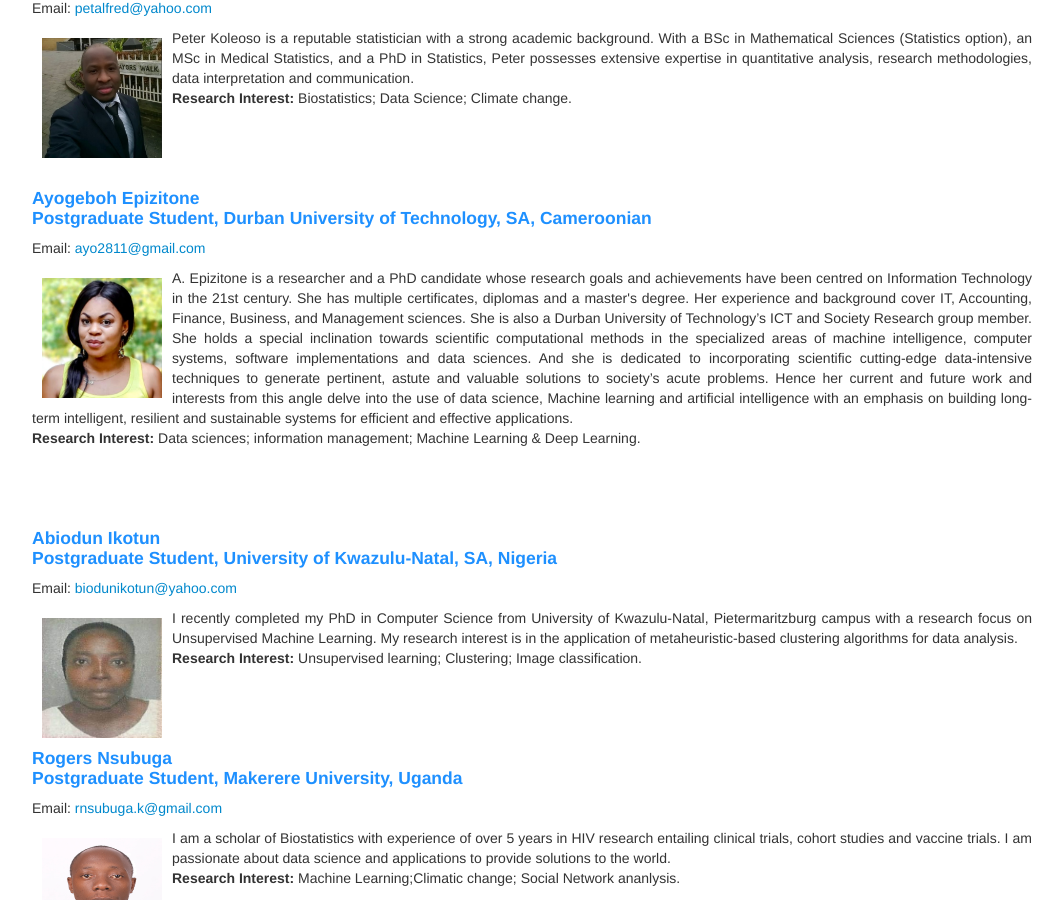
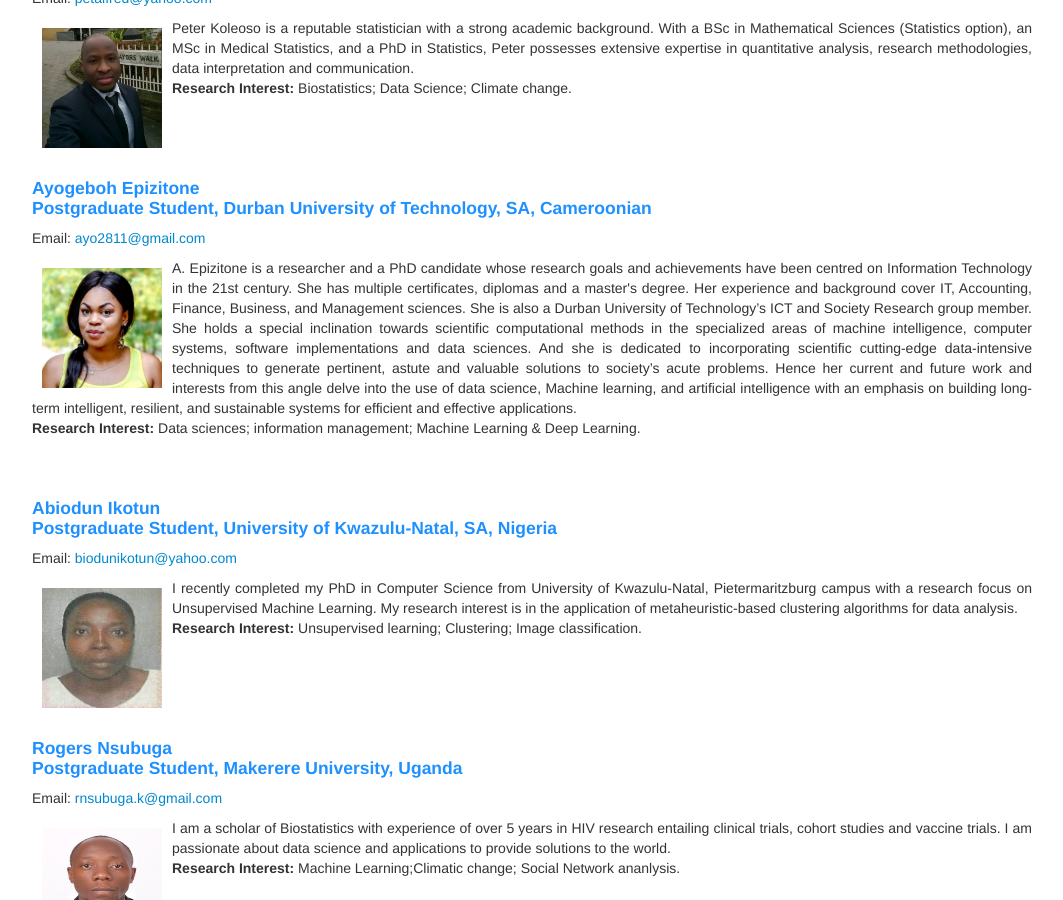
Before and after one commit to ccfscourseukzn/ccfscourseukzn.github.io, a Jekyll site: the page built from pages/participant.md, in a window 1280 px wide and 900 px high, scrolled down 4654 px. Shown: the whole window, without its empty margins (108-1171 px from the left). Built offline with Jekyll 4.4.1, drawn with Linux system fonts in a browser that asks for light colours.

Commit message:
Update participant.md

```diff
--- a/pages/participant.md
+++ b/pages/participant.md
@@ -29,7 +29,6 @@ Email: <a href="mailto:damilarebabatunde21@gmail.com">damilarebabatunde21@gmail.
 <p align="justify"> <img src="../figures/Damilare.png" alt="Damilare" style="float:left; width:120px; height:120px; padding: 10px;">
   <span style="vertical-align:bottom"> As a dedicated PhD student, Damilare delves into the fascinating realms of molecular modelling. With a passion for scientific inquiry and a commitment to unravelling complex phenomena, Damilare aims to contribute to the advancement of knowledge in drug discovery and energy production through rigorous research and analytical thinking.  </span> <br>
  <b>Research Interest:</b> Computational Chemistry; Energy Production; Protein-Ligand Interactions. </p> <br>
-
 <br>
 <br>
 <h4 style="color:DodgerBlue;"> Enoch Sakyi-Yeboah <br> Lecturer, University of Ghana, Ghana </h4>
@@ -137,14 +136,14 @@ Email: <a href="mailto:petalfred@yahoo.com"> petalfred@yahoo.com </a> <br>
 <br>
 <h4 style="color:DodgerBlue;">  Ayogeboh Epizitone <br> Postgraduate Student, Durban University of Technology, SA, Cameroonian </h4>
 Email: <a href="mailto:ayo2811@gmail.com"> ayo2811@gmail.com </a> <br>
-<p align="justify"> <img src="../figures/Ayogeboh.jpg" alt="Ayogeboh" style="float:left; width:120px; height:120px; padding: 10px;">   <span style="vertical-align:bottom"> A. Epizitone is a researcher and a PhD candidate whose research goals and achievements have been centred on Information Technology in the 21st century. She has multiple certificates, diplomas and a master's degree. Her experience and background cover IT, Accounting, Finance, Business, and Management sciences. She is also a Durban University of Technology’s ICT and Society Research group member. She holds a special inclination towards scientific computational methods in the specialized areas of machine intelligence, computer systems, software implementations and data sciences. And she is dedicated to incorporating scientific cutting-edge data-intensive techniques to generate pertinent, astute and valuable solutions to society’s acute problems. Hence her current and future work and interests from this angle delve into the use of data science, Machine learning and artificial intelligence with an emphasis on building long-term intelligent, resilient and sustainable systems for efficient and effective applications.  </span> <br>
+<p align="justify"> <img src="../figures/Ayogeboh.jpg" alt="Ayogeboh" style="float:left; width:120px; height:120px; padding: 10px;">   <span style="vertical-align:bottom"> A. Epizitone is a researcher and a PhD candidate whose research goals and achievements have been centred on Information Technology in the 21st century. She has multiple certificates, diplomas and a master's degree. Her experience and background cover IT, Accounting, Finance, Business, and Management sciences. She is also a Durban University of Technology’s ICT and Society Research group member. She holds a special inclination towards scientific computational methods in the specialized areas of machine intelligence, computer systems, software implementations and data sciences. And she is dedicated to incorporating scientific cutting-edge data-intensive techniques to generate pertinent, astute and valuable solutions to society’s acute problems. Hence her current and future work and interests from this angle delve into the use of data science, Machine learning, and artificial intelligence with an emphasis on building long-term intelligent, resilient, and sustainable systems for efficient and effective applications.  </span> <br>
  <b>Research Interest:</b> Data sciences; information management; Machine Learning & Deep Learning. </p> <br>
-<br>
 <br>
 <h4 style="color:DodgerBlue;"> Abiodun Ikotun <br> Postgraduate Student, University of Kwazulu-Natal, SA, Nigeria </h4>
 Email: <a href="mailto:biodunikotun@yahoo.com"> biodunikotun@yahoo.com </a> <br>
 <p align="justify"> <img src="../figures/Abiodun.jpg" alt="Abiodun" style="float:left; width:120px; height:120px; padding: 10px;">   <span style="vertical-align:bottom"> I recently completed my PhD in Computer Science from University of Kwazulu-Natal, Pietermaritzburg campus with a research focus on Unsupervised Machine Learning. My research interest is in the application of metaheuristic-based clustering algorithms for data analysis.  </span> <br>
  <b>Research Interest:</b> Unsupervised learning; Clustering; Image classification. </p> <br>
+<br>
 <br>
 <br>
 <h4 style="color:DodgerBlue;"> Rogers Nsubuga <br> Postgraduate Student, Makerere University, Uganda </h4>
@@ -153,6 +152,7 @@ Email: <a href="mailto:rnsubuga.k@gmail.com"> rnsubuga.k@gmail.com </a> <br>
  <b>Research Interest:</b> Machine Learning;Climatic change; Social Network ananlysis. </p> <br>
 <br>
 <br>
+<br>
 <h4 style="color:DodgerBlue;"> Olufemi Adedokun <br> Research Fellow, University of Ibadan Research Foundation Ajibode, Ibadan, Nigeria </h4>
 Email: <a href="mailto:adedokunolufemi@gmail.com"> adedokunolufemi@gmail.com </a> <br>
 <p align="justify"> <img src="../figures/Olufemi.jpg" alt="Olufemi" style="float:left; width:120px; height:120px; padding: 10px;">   <span style="vertical-align:bottom"> Adedokun Olufemi is Food Scientist/Nutritionist with a PhD degree in Food Science and Technology. He is also a  registered Public Analyst with expertise in Food analysis. Olufemi is a Research Fellow at the University of Ibadan Research Foundation Ajibode, Ibadan. My research interests are New product development, Adolescent health and nutrition, Neglected Tropical Diseases, Climate change, and Data Science. </span> <br>
```
